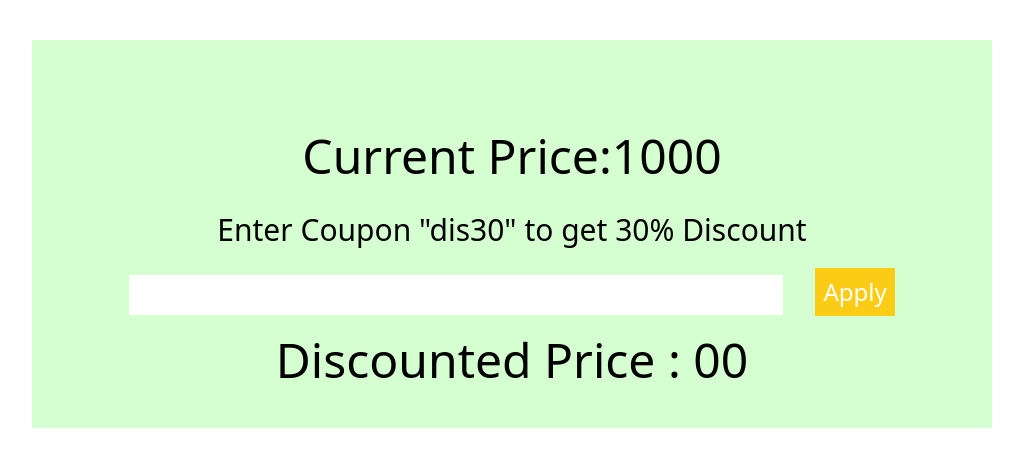
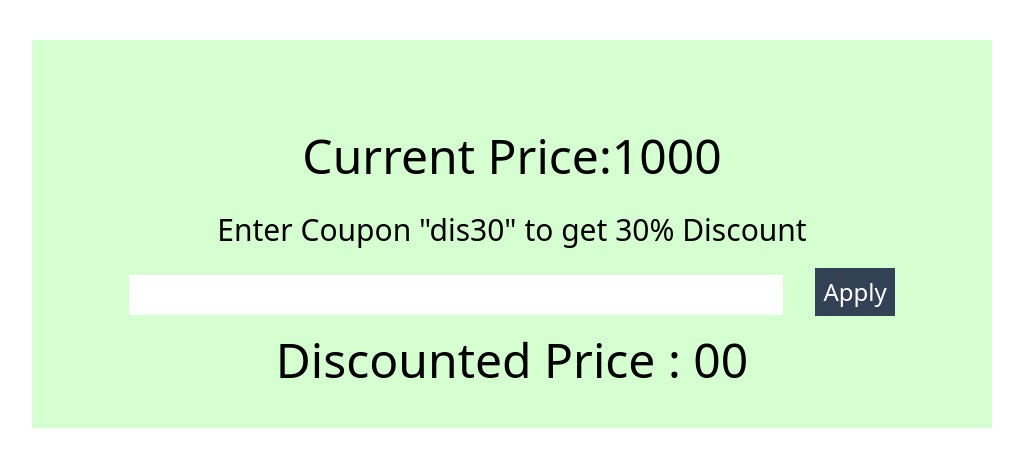
Before and after one commit to alrakib1/practice-coupon-discount, a plain HTML site: page index.html in a window 1280 px wide. Shown: the whole page, without its empty margins (128-1151 px from the left). Drawn offline with nearby package versions, Linux system fonts and the light colour scheme.

Commit message:
color changed

```diff
--- a/index.html
+++ b/index.html
@@ -11,7 +11,7 @@
         <h1 class="text-5xl mt-12 mb-8">Current Price:<span id="price-total">1000</span></h1>
         <p class="text-3xl mb-5 mt-5">Enter Coupon "dis30" to get 30% Discount</p>
         <input type="text" class="w-3/4 h-10 mr-7" id="input-field">
-        <button class="bg-yellow-400 p-2 text-white text-2xl hover:bg-slate-700" id="btn-apply">Apply</button>
+        <button class="bg-slate-700 p-2 text-white text-2xl hover:bg-violet-400" id="btn-apply">Apply</button>
         <p class="mt-5 text-5xl">Discounted Price : <span id="discount-price">00</span></p>
     </section>
     <script src="./js/discount.js"></script>
```
